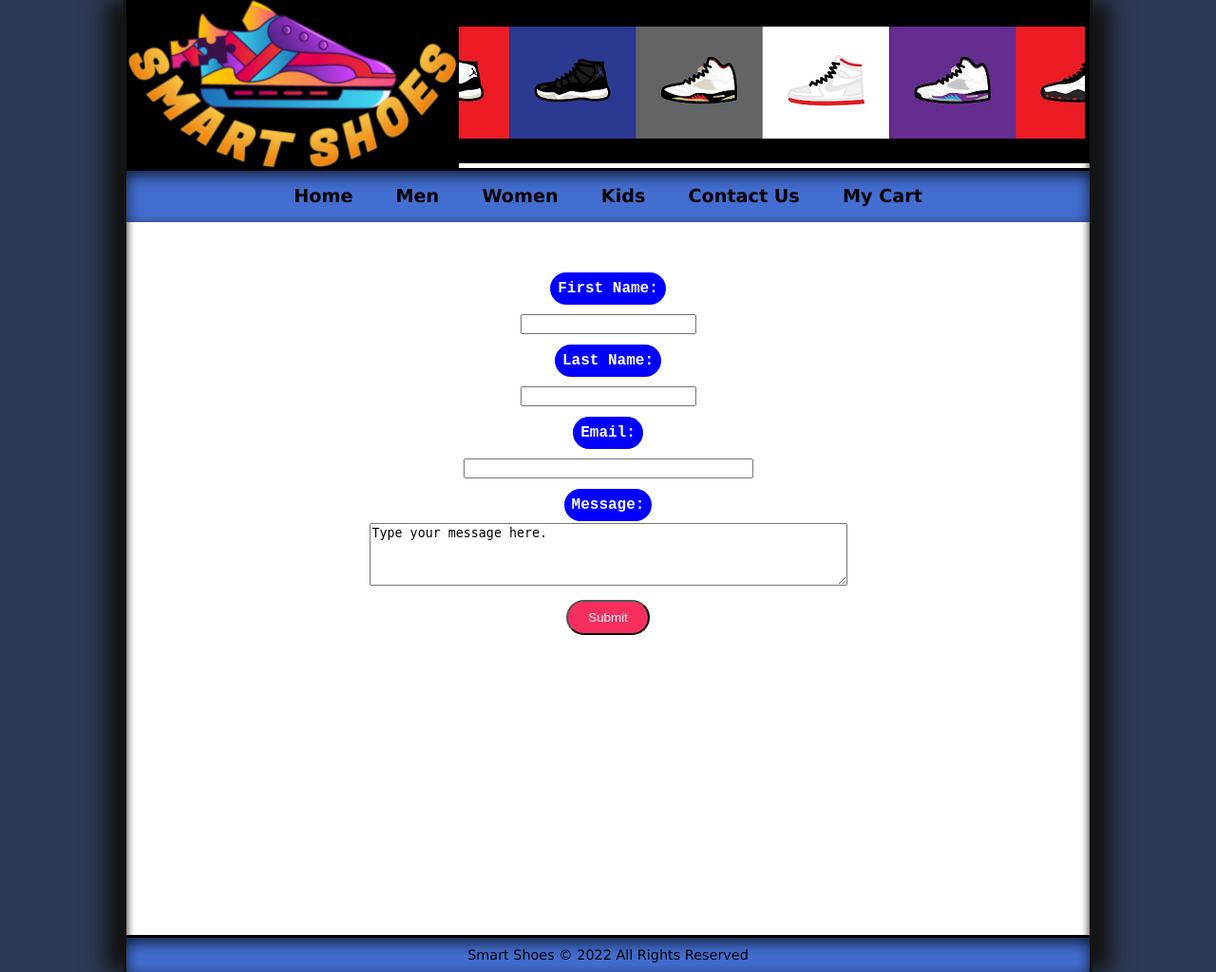
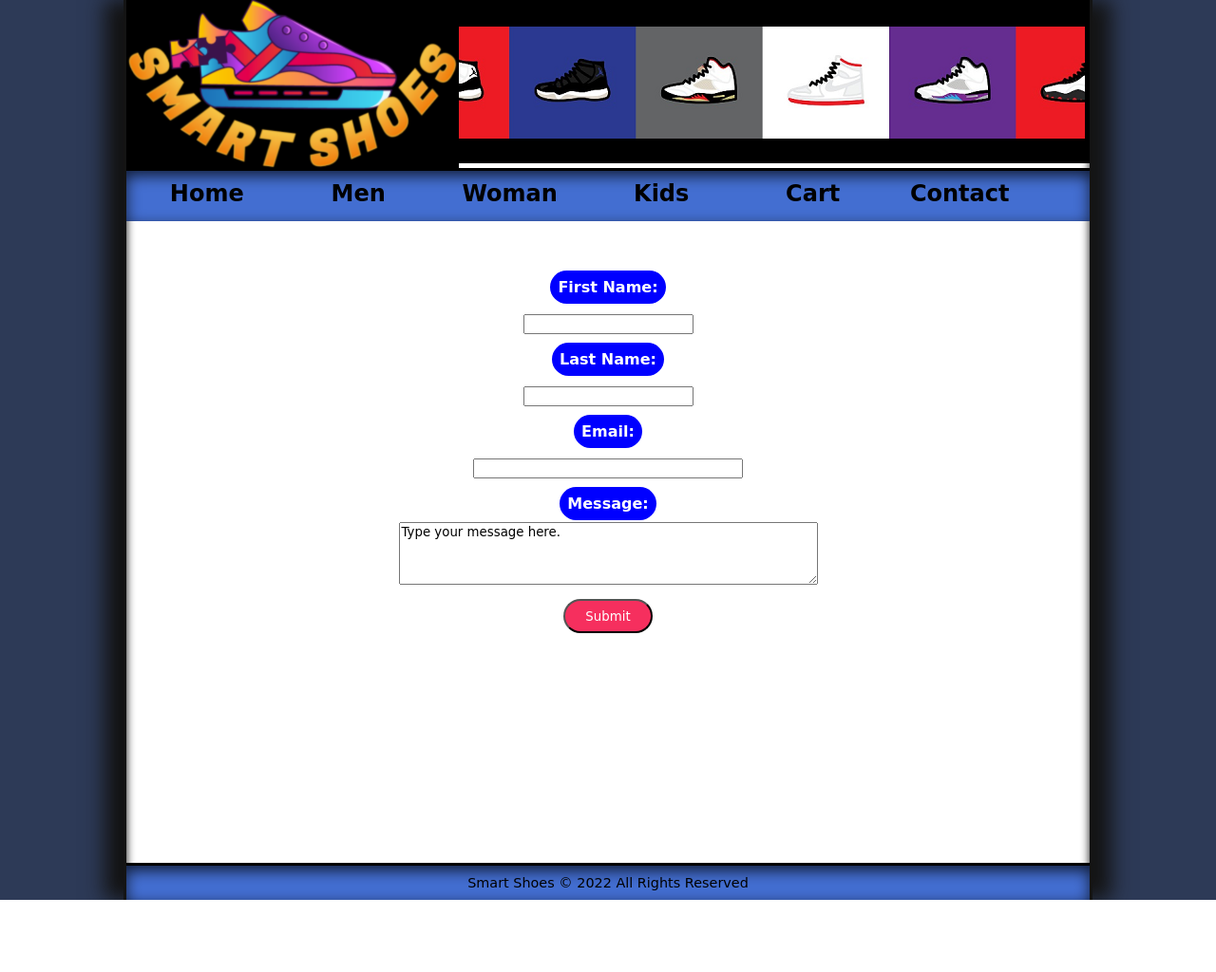
Before and after one commit to LoFonWorks/Smart-Shoes, a PHP site: page /contactPage.html in a window 1280 px wide. Shown: the whole page at 95% size. After the commit the page ends 948 px from the top, so only its background shows below. Run offline with PHP 8.4, Linux system fonts and the light colour scheme.

Commit message:
Add files via upload
Final Website Version

```diff
--- a/contactPage.css
+++ b/contactPage.css
@@ -6,6 +6,10 @@
 */
 
 /*Initial Settings*/
+* {
+    font-family: Champagne, cursive;
+}
+
 article, aside, figcaption, figure,
 footer, header, main, nav, section {
    display: block;
@@ -34,7 +38,6 @@ html {
 
 body {
     background-color: rgb(255, 255, 255);
-    font-family: Verdana, Geneva, Arial, sans-serif;
     box-shadow: rgb(20, 20, 20) 20px 0px 20px,  rgb(20, 20, 20) -20px 0px 20px,
                 inset rgb(10, 10, 10) 0px 0px 10px;
     border-left: 3px solid rgb(20, 20, 20);
@@ -47,17 +50,10 @@ body {
 }
 
 #inputBox {
-    height: 700px;
+    height: 625px;
     line-height: 38px;
     margin-top: 5%;
 }
-
-
-/*
-header {
-    border-bottom: 1px solid rgb(0, 0, 0);
-}
-*/
 
 #logoimg
 {
@@ -76,7 +72,7 @@ header h6 {
     color: rgba(0, 0, 0, 0);
 }
 
-header nav ul {
+.navbar{
     background-color: rgb(67,110,209);
     list-style-type: none;
     margin: 0;
@@ -85,33 +81,84 @@ header nav ul {
     box-shadow: inset 0 5px 15px 0px rgba(0, 0, 0, 0.75);
     text-align: center;
     width: 100%;
-    overflow: auto;
-
+    overflow: hidden;
+    font-size: 1.5em;
 }
-header nav ul li {
-    font-size: 1.2em;
-    line-height: 2.3em;
-    display: inline;
-    height: 2.3em;
-    padding: 0px 15px 0px 15px;
-}
-header nav ul li a {
+.navbar a{
     font-weight: bold;
     color: black;
+    width: 100%;
     text-decoration: none;
+    float: left;
     padding: 5px;
-    width: 12.5%;
+    width: 14.89%;
     text-align: center;
+}
+.subnav{
+    font-weight: bold;
+    color: black;
+    width: 100%;
+    text-decoration: none;
+    float: left;
+    padding: 5px;
+    width: 14.89%;
+    text-align: center;
+    margin-top: -5px;
+}
+.subbut{
+    font-weight: bold;
+    color: black;
+    width: 100%;
+    text-decoration: none;
+    float: none;
+    padding: 5px;
+    width: 100%;
+    text-align: center;
+    background-color: transparent;
+    border:none;
+    font-size: 1em;
+}
 
-}
-header nav ul li a:hover {
+.navbar #a1:hover, .subnav:hover .subbut{
     background-color: #f62f5e;
     color:#fff;
     text-decoration: none;
     border-radius: 30px;
+    padding: .20em 0.2em;
 }
-header nav ul li a:active {
-    background-color: rgb(168, 207, 95);
+
+.content {
+   display: none;
+   position:absolute;
+   background-color: blue;
+   width: 20%;
+   text-align:left;
+   cursor: pointer;
+   border-radius: 30px;
+}
+
+.content #p1{
+    color: white;
+    text-decoration: none;
+    margin-left: 40px;
+}
+.content #p1 a{
+    color: white;
+    text-decoration: none;
+    margin-top: -5px;
+}
+.content #p1:hover{
+    background-color: #f62f5e;
+    color:black;
+    border-radius: 10px;
+    width: 85%;
+}
+.subnav:hover .content{
+    display:block;
+    white-space: nowrap;
+    font-size: 0.7em
+}
+.subnav:hover{
     text-decoration: none;
 }
 
--- a/contactPage.html
+++ b/contactPage.html
@@ -27,16 +27,23 @@
             <h6>
             ..
             </h6>
-            <nav>
-                <ul>
-                    <li><a href="home.html">Home</a></li>
-                    <li><a href="searchPage.html">Men</a></li>
-                    <li><a href="searchPage.html">Women</a></li>
-                    <li><a href="searchPage.html">Kids</a></li>
-                    <li><a href="contactPage.html">Contact Us</a></li>
-                    <li><a href="paymentPage.html">My Cart</a></li>
-                </ul>
-            </nav>
+            <div class="navbar">
+                <a id="a1" href="home.html">Home</a>
+                <a id ="a1" href="searchPage.html">Men</a>
+                <a id="a1" href="searchPage.html">Woman</a>
+                <a id="a1" href="searchPage.html">Kids</a>
+                <a id="a1" href="paymentPage.html">Cart</a>
+                <div class="subnav">
+                    <button class="subbut">Contact<i class="fa fa-caret-down"></i></button>
+                    <div class="content">
+                        <ul>
+                        <li id="p1">Phone: 337-666-000</li>
+                        <li id="p1">Email: smartshoe@webmail.com</li>
+                        <li id="p1"><a href="contactPage.html">Ticket Submission</a></li>
+                    </ul>
+                    </div>
+                </div>
+            </div>
         </header>
 
         <div id="inputBox">
--- a/paymentPage.css
+++ b/paymentPage.css
@@ -52,7 +52,6 @@ header {
     width: 14.89%;
     text-align: center;
 }
-
 .subbut{
     font-weight: bold;
     color: black;
@@ -65,8 +64,8 @@ header {
     background-color: transparent;
     border:none;
     font-size: 1em;
+
 }
-
 .navbar #a1:hover, .subnav:hover .subbut{
     background-color: #f62f5e;
     color:#fff;
@@ -74,6 +73,7 @@ header {
     border-radius: 30px;
     padding: .20em 0.2em;
 }
+
 .content {
    display: none;
    position:absolute;
--- a/paymentPage.html
+++ b/paymentPage.html
@@ -38,16 +38,16 @@
         <div class="navbar">
             <a id="a1" href="home.html">Home</a>
             <a id ="a1" href="searchPage.html">Men</a>
-            <a id="a1" href="searchPage.html">Women</a>
+            <a id="a1" href="searchPage.html">Woman</a>
             <a id="a1" href="searchPage.html">Kids</a>
             <a id="a1" href="paymentPage.html">Cart</a>
             <div class="subnav">
                 <button class="subbut">Contact<i class="fa fa-caret-down"></i></button>
                 <div class="content">
                     <ul>
-                    <li id="p1">Phone: 337-666-0000</li>
+                    <li id="p1">Phone: 337-666-000</li>
                     <li id="p1">Email: smartshoe@webmail.com</li>
-                    <li id="p1"><a href="#">Ticket Submission</a></li>
+                    <li id="p1"><a href="contactPage.html">Ticket Submission</a></li>
                 </ul>
                 </div>
             </div>
```
Also changed, not shown: home.css (+11 -19 lines), home.html (+6 -5 lines), searchPage.css (+68 -43 lines), searchPage.html (+17 -10 lines).
